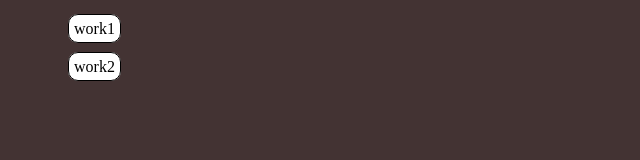
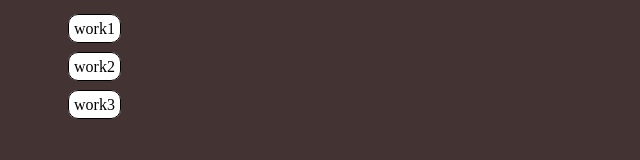
Before and after one commit to phumra/web-2566, a plain HTML site: page all.html in a window 1280 px wide. Shown: the whole page, without its empty margins (0-640 px from the left). Drawn offline with Linux system fonts and the light colour scheme.

Commit message:
Update all.html

```diff
--- a/all.html
+++ b/all.html
@@ -34,6 +34,7 @@
         <ul>
             <li><a href="./work1.html">work1</a></li>
             <li><a href="./work2.html">work2</a></li>
+            <li><a href="./work3.html">work3</a></li>
         </ul>
     </div>
 </body>
```
